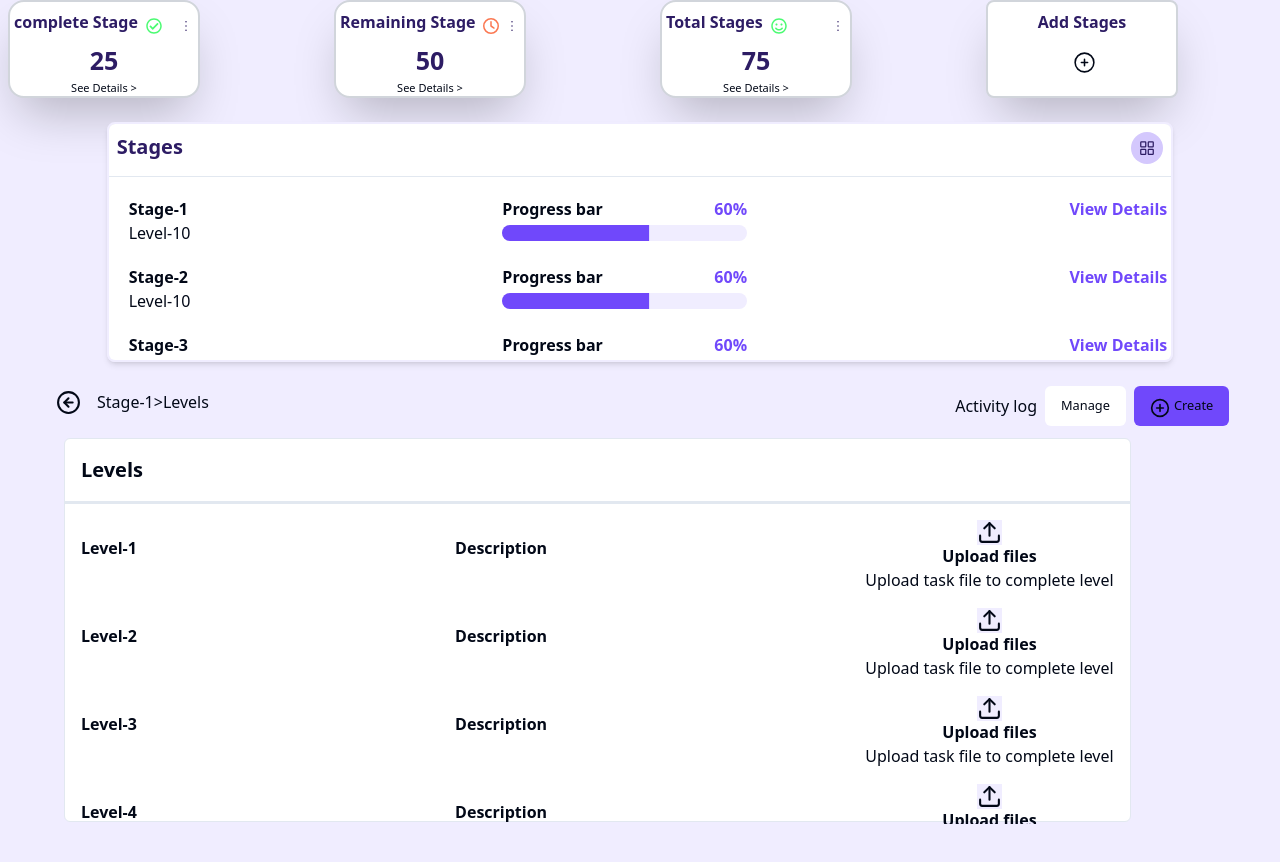
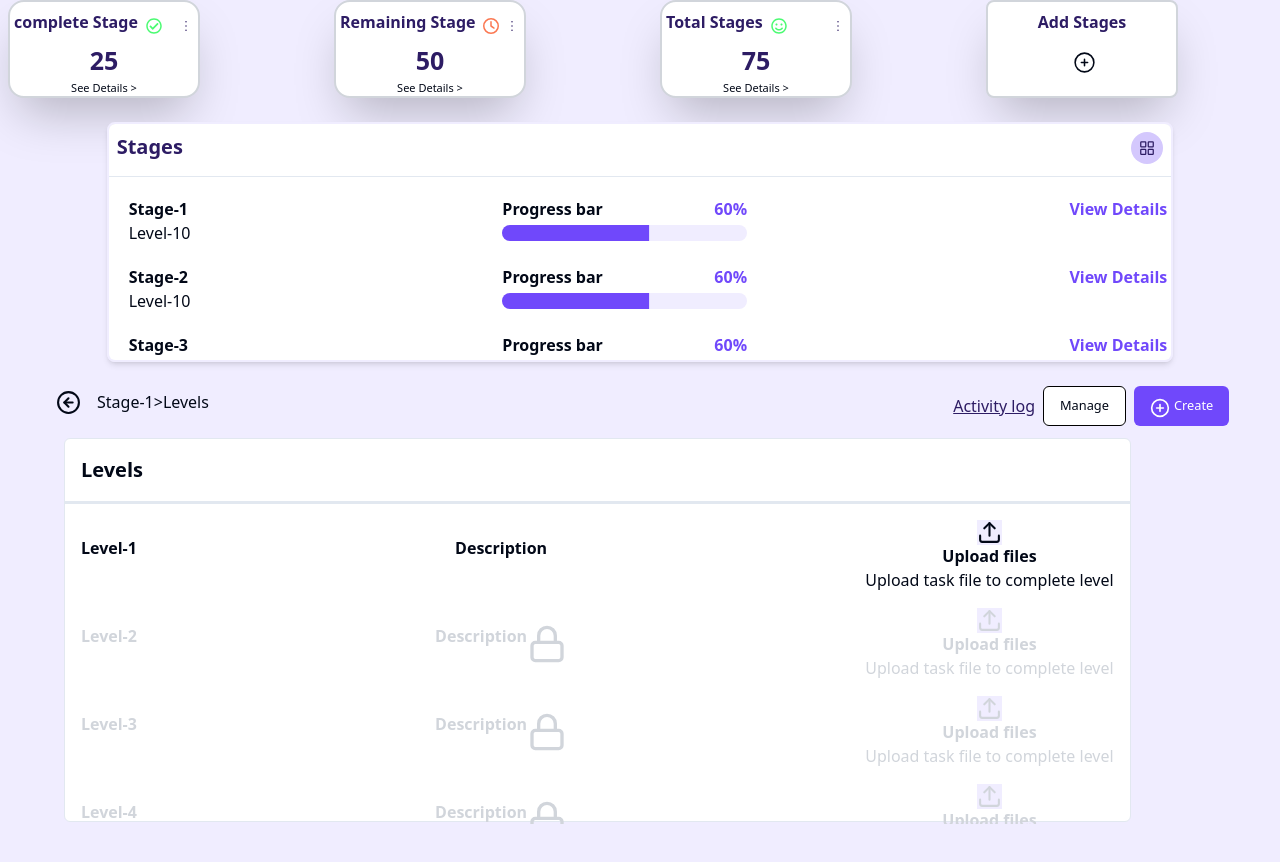
Before and after one commit to Ragnarloki/Altrusty, a React (Vite) app: page / in a window 1280 px wide. Shown: the top 862 px of the page. Built offline with nearby package versions, Linux system fonts and the light colour scheme.

Commit message:
commited

```diff
--- a/src/Levels.jsx
+++ b/src/Levels.jsx
@@ -4,15 +4,12 @@ import { Button } from './components/ui/button';
 import { AlignCenter, PlusCircleIcon } from 'lucide-react';
 import { ScrollArea } from "@/components/ui/scroll-area"
 import { FiUpload } from "react-icons/fi";
-
+import { FiLock } from "react-icons/fi";
 
 
 const levels=[
 
   {
-    level:1,
-    Description:"Description"
-  },{
     level:2,
     Description:"Description"
   },{
@@ -53,10 +50,10 @@ function Levels() {
         </div>
 
         <div className='flex' >
-            <h1 className=' active:text-progress mb-2 mt-2'>Activity log </h1>
-            <Button className="bg-white ml-2 hover:bg-progress ">Manage</Button>
-            <Button className="bg-progress ml-2 hover:bg-white mb-3">
-                <PlusCircleIcon size={20} className='mt-1  mr-1' />Create</Button>
+            <h1 className='text-text accent-current underline mb-2 mt-2'>Activity log </h1>
+            <Button className="bg-white ml-2 border border-black">Manage</Button>
+            <Button className="bg-progress text-white ml-2 mb-3">
+                <PlusCircleIcon size={20}  className='mt-1  mr-1' />Create</Button>
 
         </div>
 
@@ -68,11 +65,10 @@ function Levels() {
 
 
             <ScrollArea className="h-80 w-100% rounded-md ">
-              {levels.map((level)=>(
-                <div key={level.level} className='flex justify-between m-4'>
+            <div  className='flex font-bold justify-between m-4'>
 
-                <h1 className='mt-4' >Level-{level.level}</h1>
-                <h1 className='mt-4'>{level.Description}</h1>
+                <h1 className='mt-4' >Level-1</h1>
+                <h1 className='mt-4'>Description</h1>
                 <span >
 
 
@@ -82,7 +78,29 @@ function Levels() {
                   </span>
                     </div>
 
-                  <span className='text-center '>
+                  <span className='text-center selce '>
+                  <h1>Upload files</h1>
+                  <h1 className='font-thin'>Upload task file to complete level</h1>
+                  </span>
+
+
+                </span>
+              </div>
+              {levels.map((level)=>(
+                <div key={level.level} className='flex  text-gray-300 justify-between m-4'>
+
+                <h1 className='mt-4' >Level-{level.level}</h1>
+                <h1 className='mt-4 flex '>{level.Description}<FiLock className='z-10' size={40}/></h1>
+                <span >
+
+
+                <div className="flex items-center justify-center h-6">
+                  <span className='items-center'>
+                   <FiUpload className='bg-back' size={25} color='text'/>
+                  </span>
+                    </div>
+
+                  <span className='text-center'>
                   <h1>Upload files</h1>
                   <h1 className='font-thin'>Upload task file to complete level</h1>
                   </span>
```
